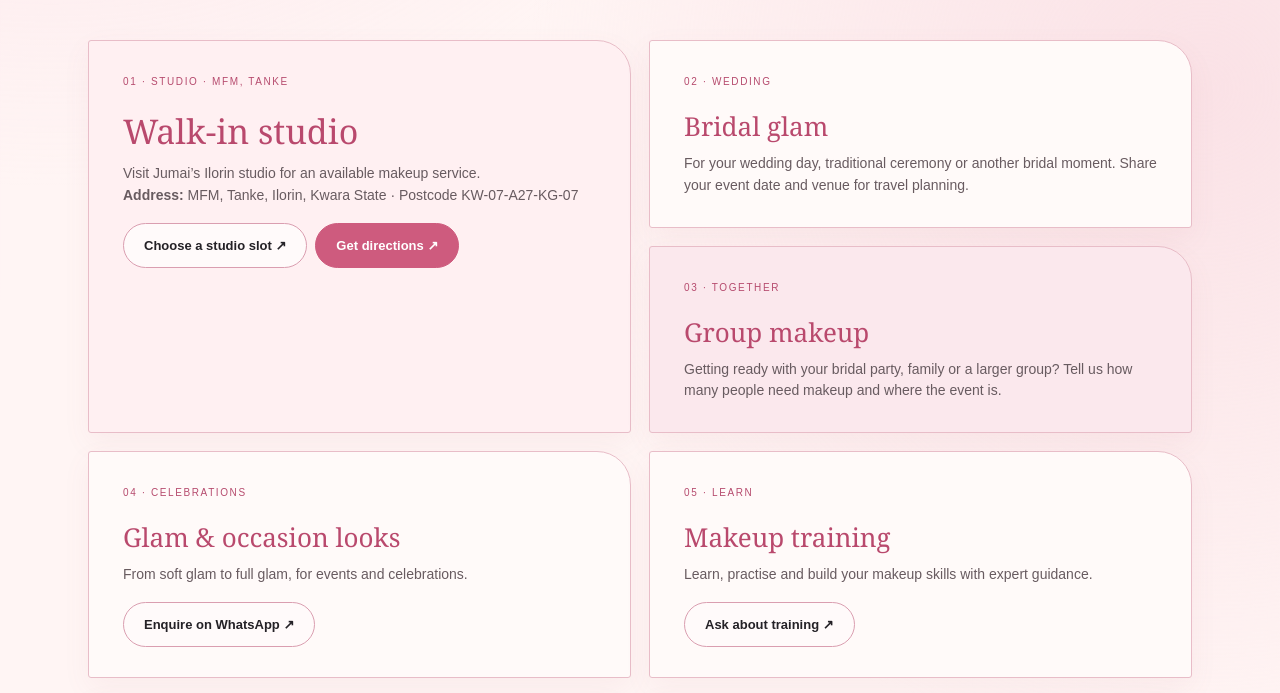
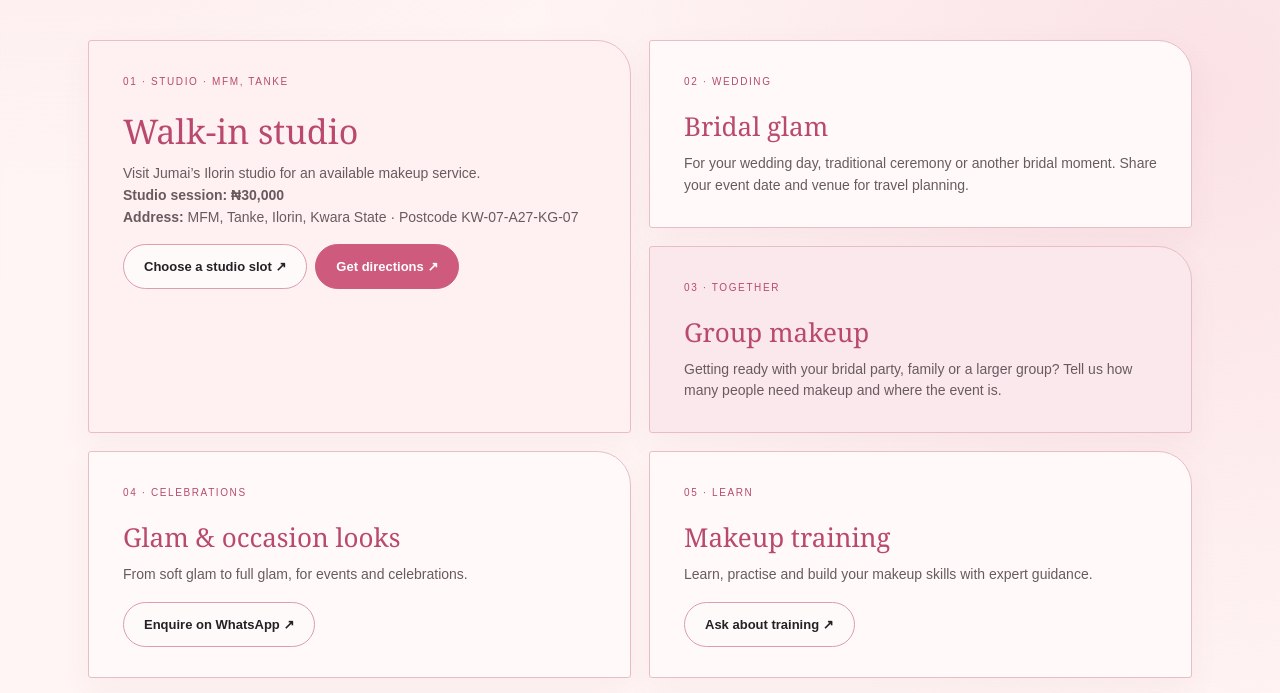
Before and after one commit to beautybyjumai/beautybyjumai.github.io, a plain HTML site: page index.html in a window 1280 px wide. Shown: the part 1069-1762 px from the top of the page. Drawn offline with Linux system fonts and the light colour scheme.

Commit message:
Add ₦30,000 walk-in studio session price

```diff
--- a/index.html
+++ b/index.html
@@ -50,7 +50,7 @@
     <section class="section" id="services">
       <div class="section-head"><div class="eyebrow">The occasion, your way</div><h2 class="serif">Makeup for the moments that matter.</h2><p>Tell us what you’re celebrating and we’ll confirm the best service, timing and quote for your event.</p></div>
       <div class="service-grid">
-        <article class="service"><small>01 · Studio · MFM, Tanke</small><h3>Walk-in studio</h3><p>Visit Jumai’s Ilorin studio for an available makeup service.</p><p><strong>Address:</strong> MFM, Tanke, Ilorin, Kwara State · Postcode KW-07-A27-KG-07</p><a class="button light" href="https://calendar.app.google/MheejNmqJobHLPL36" target="_blank" rel="noopener noreferrer">Choose a studio slot ↗</a><a class="button dark" href="https://www.google.com/maps/search/?api=1&query=8.4699986%2C4.6207949" target="_blank" rel="noopener noreferrer">Get directions ↗</a></article>
+        <article class="service"><small>01 · Studio · MFM, Tanke</small><h3>Walk-in studio</h3><p>Visit Jumai’s Ilorin studio for an available makeup service.</p><p><strong>Studio session: ₦30,000</strong></p><p><strong>Address:</strong> MFM, Tanke, Ilorin, Kwara State · Postcode KW-07-A27-KG-07</p><a class="button light" href="https://calendar.app.google/MheejNmqJobHLPL36" target="_blank" rel="noopener noreferrer">Choose a studio slot ↗</a><a class="button dark" href="https://www.google.com/maps/search/?api=1&query=8.4699986%2C4.6207949" target="_blank" rel="noopener noreferrer">Get directions ↗</a></article>
         <article class="service"><small>02 · Wedding</small><h3>Bridal glam</h3><p>For your wedding day, traditional ceremony or another bridal moment. Share your event date and venue for travel planning.</p></article>
         <article class="service inquiry"><small>03 · Together</small><h3>Group makeup</h3><p>Getting ready with your bridal party, family or a larger group? Tell us how many people need makeup and where the event is.</p></article>
         <article class="service"><small>04 · Celebrations</small><h3>Glam & occasion looks</h3><p>From soft glam to full glam, for events and celebrations.</p><a class="button light" href="#book">Enquire on WhatsApp ↗</a></article>
```
